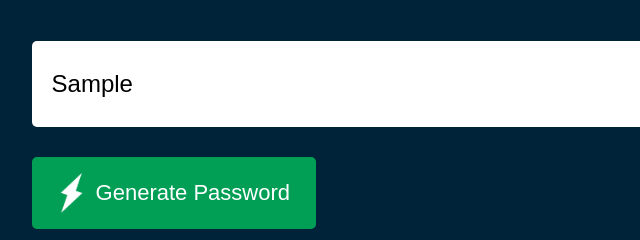
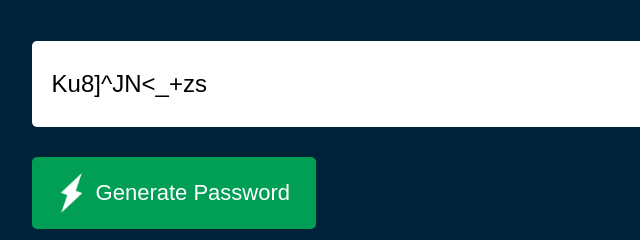
Before and after one commit to OwlPharaoh20/passwordGenerator, a plain HTML site: page index.html in a window 1280 px wide. Both pictures are taken after typing "Sample" into the empty fields and a click on the button "Generate Password". Shown: the part 267-507 px from the top of the page, 122-762 px from the left. Drawn offline with Linux system fonts and the light colour scheme.

Commit message:
HTML And JS codes updated

```diff
--- a/index.html
+++ b/index.html
@@ -14,12 +14,12 @@
             Generate  a <br> <span> Random Password</span>
          </h1>
          <div class="display">
-            <input type="text" id="Password" placeholder="Password">
+            <input type="text" id="password" placeholder="Password">
             <img src="images/copy.png">
 
 
          </div>
-         <button>  <img src="images/generate.png"> Generate Password </button>
+         <button onclick="createPassword()">  <img src="images/generate.png"> Generate Password </button>
     </div>
 
 
--- a/script.js
+++ b/script.js
@@ -0,0 +1,26 @@
+const passwordBox = document.getElementById("password");
+const length = 12;
+
+const upperCase = "ABCDEFGHIJKLMNOPQRSTUVWXYZ";
+const lowerCase = "abcdefghijklmnopqrstuvwxyz";
+const number = "0123456789";
+const symbol = "@#$%^&*()_+~|}{[]></-=";
+
+const allChars = upperCase + lowerCase + number + symbol;
+
+
+
+function createPassword(){
+    let password = "";
+    password += upperCase[Math.floor(Math.random() *upperCase.length)];
+    password += lowerCase[Math.floor(Math.random() *lowerCase.length)];
+    password += number[Math.floor(Math.random() *number.length)];
+    password += symbol[Math.floor(Math.random() *symbol.length)];
+
+    while ( length > password.length) {
+        password += allChars[Math.floor(Math.random() *allChars.length)];
+
+    }
+    passwordBox.value = password;
+
+}
```
